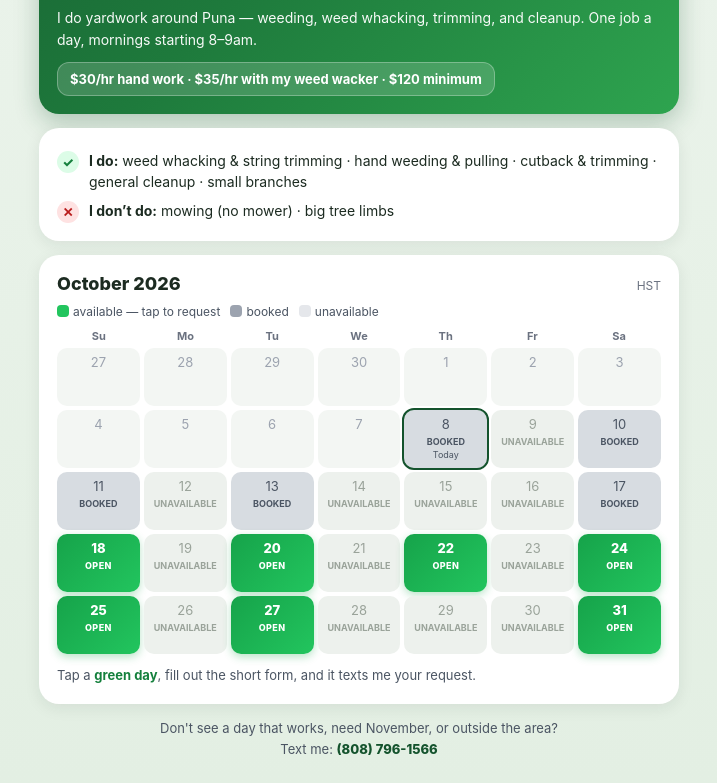
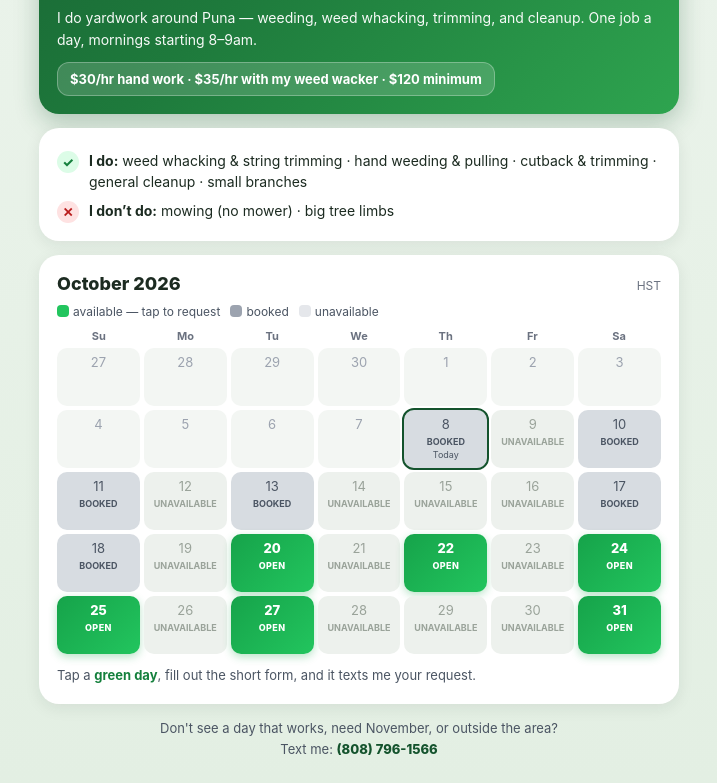
Before and after one commit to jwreynolds123/yardwork-booking, a plain HTML site: page index.html in a window 1280 px wide. Shown: the part 498-1281 px from the top of the page, without its empty margins (281-998 px from the left). Drawn offline with Linux system fonts and the light colour scheme.

Commit message:
Book Oct 18 - Walter

```diff
--- a/index.html
+++ b/index.html
@@ -157,9 +157,9 @@
 var JACOB_SMS = "+18087961566";
 // Availability for October 2026. booked = client job, no-car, or offered day.
 // Only days in AVAILABLE are tappable. Everything else renders not-available.
-var BOOKED = {3:1,4:1,6:1,7:1,8:1,10:1,11:1,13:1,17:1}; // Kate Asis Teske, Oct 17
+var BOOKED = {3:1,4:1,6:1,7:1,8:1,10:1,11:1,13:1,17:1,18:1}; // Kate Asis Teske, Oct 17
 var UNAVAIL = {5:1}; // 5th: no car day. 18th: Garimo hold dropped Oct 4 — returned to available.
-var AVAILABLE = {18:1, 20:1, 22:1, 24:1, 25:1, 27:1, 31:1};
+var AVAILABLE = {20:1, 22:1, 24:1, 25:1, 27:1, 31:1};
 var _now = new Date();
 var TODAY = (_now.getFullYear()===2026 && _now.getMonth()===9) ? _now.getDate() : 0;
 
```
